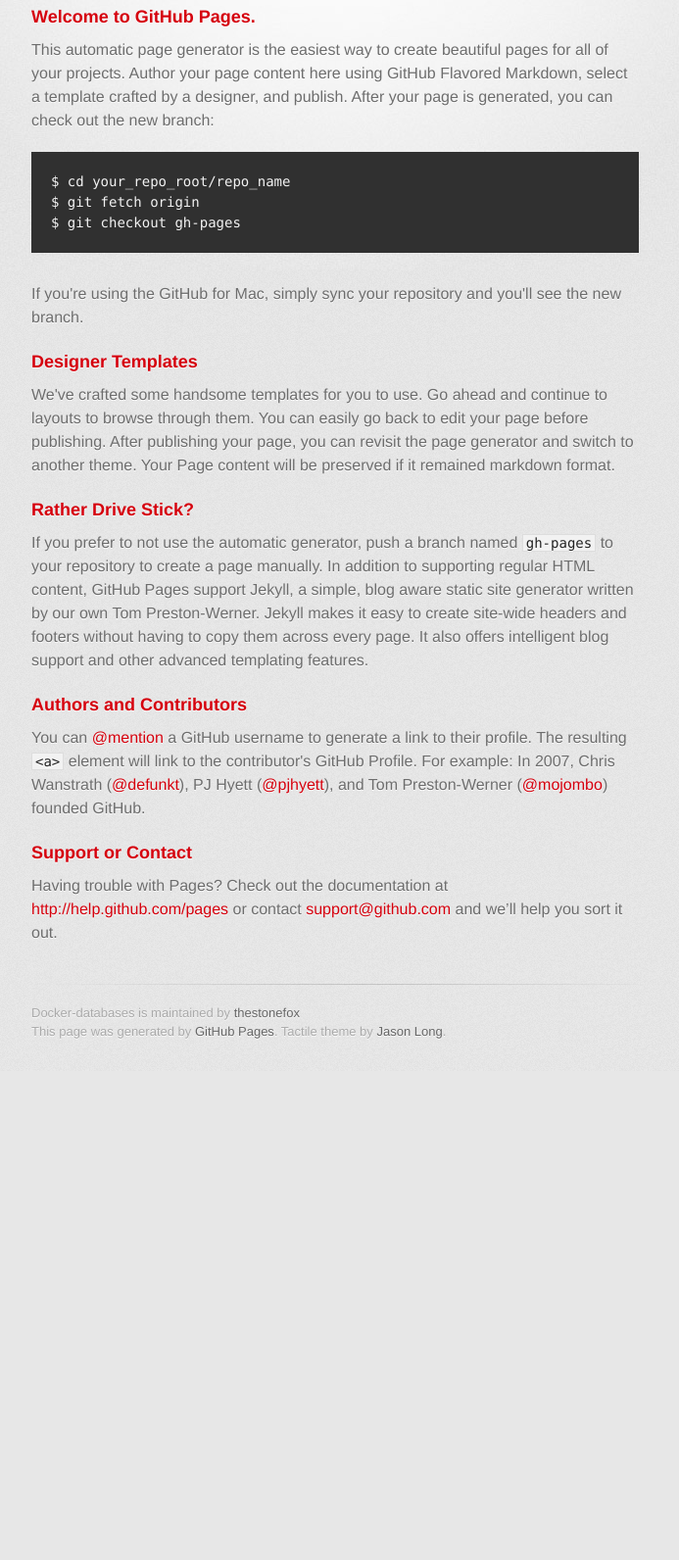
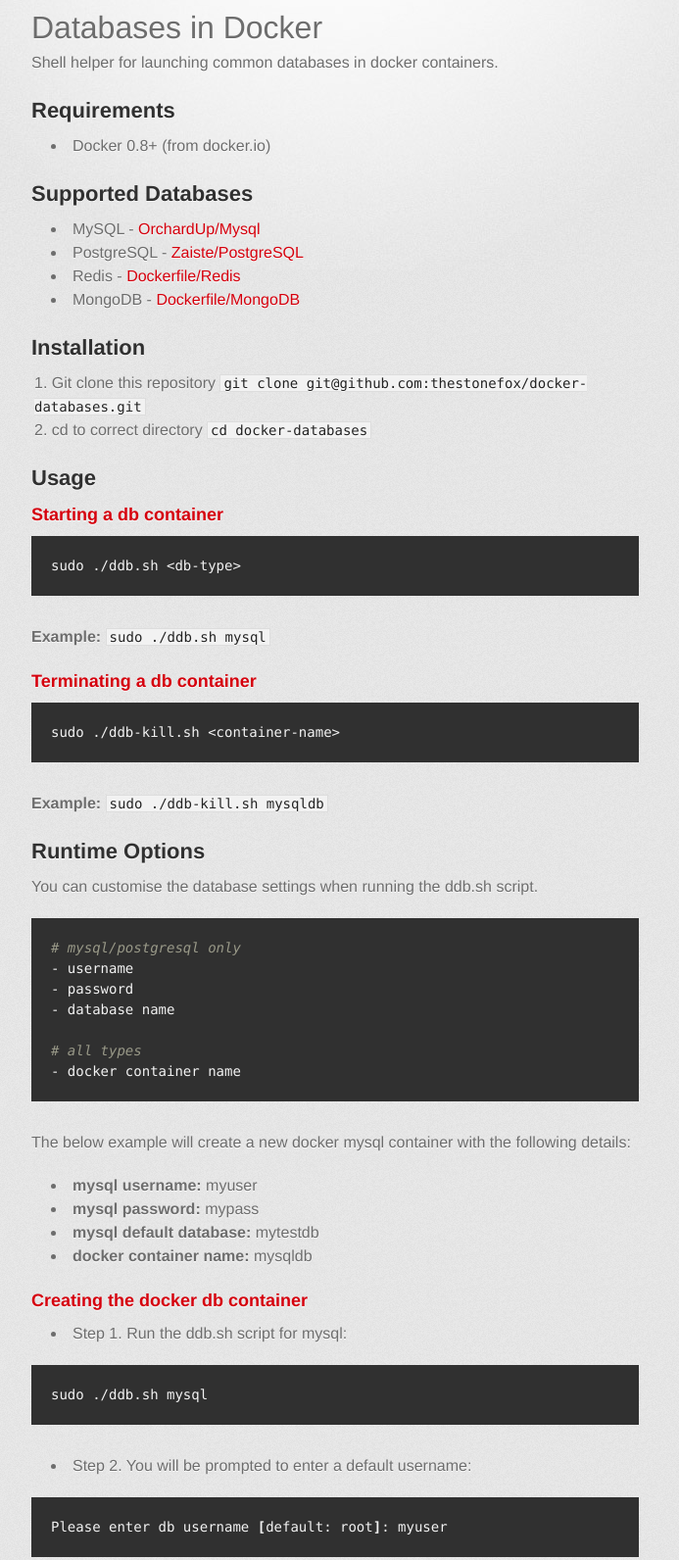
Before and after one commit to thestonefox/docker-databases, a plain HTML site: page index.html in a window 1280 px wide. Shown: the part 298-1890 px from the top of the page at 98% size, without its empty margins (298-991 px from the left). Before the commit the page ends 1391 px from the top, so only its background shows below. Drawn offline with Linux system fonts and the light colour scheme; a web font is replaced by a local one.

```diff
--- a/index.html
+++ b/index.html
@@ -31,37 +31,132 @@
         <hr>
 
         <section id="main_content">
-          <h3>
-<a name="welcome-to-github-pages" class="anchor" href="#welcome-to-github-pages"><span class="octicon octicon-link"></span></a>Welcome to GitHub Pages.</h3>
+          <h1>
+<a name="databases-in-docker" class="anchor" href="#databases-in-docker"><span class="octicon octicon-link"></span></a>Databases in Docker</h1>
 
-<p>This automatic page generator is the easiest way to create beautiful pages for all of your projects. Author your page content here using GitHub Flavored Markdown, select a template crafted by a designer, and publish. After your page is generated, you can check out the new branch:</p>
+<p>Shell helper for launching common databases in docker containers.</p>
 
-<pre><code>$ cd your_repo_root/repo_name
-$ git fetch origin
-$ git checkout gh-pages
-</code></pre>
+<h2>
+<a name="requirements" class="anchor" href="#requirements"><span class="octicon octicon-link"></span></a>Requirements</h2>
 
-<p>If you're using the GitHub for Mac, simply sync your repository and you'll see the new branch.</p>
+<ul>
+<li>Docker 0.8+ (from docker.io)</li>
+</ul><h2>
+<a name="supported-databases" class="anchor" href="#supported-databases"><span class="octicon octicon-link"></span></a>Supported Databases</h2>
+
+<ul>
+<li>MySQL - <a href="https://github.com/orchardup/docker-mysql">OrchardUp/Mysql</a>
+</li>
+<li>PostgreSQL - <a href="https://github.com/zaiste/docker-postgresql">Zaiste/PostgreSQL</a>
+</li>
+<li>Redis - <a href="https://github.com/dockerfile/redis">Dockerfile/Redis</a>
+</li>
+<li>MongoDB - <a href="https://github.com/dockerfile/mongodb">Dockerfile/MongoDB</a>
+</li>
+</ul><h2>
+<a name="installation" class="anchor" href="#installation"><span class="octicon octicon-link"></span></a>Installation</h2>
+
+<ol>
+<li>Git clone this repository <code>git clone git@github.com:thestonefox/docker-databases.git</code>
+</li>
+<li>cd to correct directory <code>cd docker-databases</code>
+</li>
+</ol><h2>
+<a name="usage" class="anchor" href="#usage"><span class="octicon octicon-link"></span></a>Usage</h2>
 
 <h3>
-<a name="designer-templates" class="anchor" href="#designer-templates"><span class="octicon octicon-link"></span></a>Designer Templates</h3>
+<a name="starting-a-db-container" class="anchor" href="#starting-a-db-container"><span class="octicon octicon-link"></span></a>Starting a db container</h3>
 
-<p>We've crafted some handsome templates for you to use. Go ahead and continue to layouts to browse through them. You can easily go back to edit your page before publishing. After publishing your page, you can revisit the page generator and switch to another theme. Your Page content will be preserved if it remained markdown format.</p>
+<div class="highlight highlight-bash"><pre>sudo ./ddb.sh &lt;db-type&gt;
+</pre></div>
+
+<p><strong>Example:</strong> <code>sudo ./ddb.sh mysql</code></p>
 
 <h3>
-<a name="rather-drive-stick" class="anchor" href="#rather-drive-stick"><span class="octicon octicon-link"></span></a>Rather Drive Stick?</h3>
+<a name="terminating-a-db-container" class="anchor" href="#terminating-a-db-container"><span class="octicon octicon-link"></span></a>Terminating a db container</h3>
 
-<p>If you prefer to not use the automatic generator, push a branch named <code>gh-pages</code> to your repository to create a page manually. In addition to supporting regular HTML content, GitHub Pages support Jekyll, a simple, blog aware static site generator written by our own Tom Preston-Werner. Jekyll makes it easy to create site-wide headers and footers without having to copy them across every page. It also offers intelligent blog support and other advanced templating features.</p>
+<div class="highlight highlight-bash"><pre>sudo ./ddb-kill.sh &lt;container-name&gt;
+</pre></div>
+
+<p><strong>Example:</strong> <code>sudo ./ddb-kill.sh mysqldb</code></p>
+
+<h2>
+<a name="runtime-options" class="anchor" href="#runtime-options"><span class="octicon octicon-link"></span></a>Runtime Options</h2>
+
+<p>You can customise the database settings when running the ddb.sh script. </p>
+
+<div class="highlight highlight-bash"><pre><span class="c"># mysql/postgresql only</span>
+- username
+- password
+- database name
+
+<span class="c"># all types</span>
+- docker container name
+</pre></div>
+
+<p>The below example will create a new docker mysql container with the following details:</p>
+
+<ul>
+<li>
+<strong>mysql username:</strong> myuser</li>
+<li>
+<strong>mysql password:</strong> mypass</li>
+<li>
+<strong>mysql default database:</strong> mytestdb</li>
+<li>
+<strong>docker container name:</strong> mysqldb</li>
+</ul><h3>
+<a name="creating-the-docker-db-container" class="anchor" href="#creating-the-docker-db-container"><span class="octicon octicon-link"></span></a>Creating the docker db container</h3>
+
+<ul>
+<li>Step 1. Run the ddb.sh script for mysql: </li>
+</ul><div class="highlight highlight-bash"><pre>sudo ./ddb.sh mysql
+</pre></div>
+
+<ul>
+<li>Step 2. You will be prompted to enter a default username:</li>
+</ul><div class="highlight highlight-bash"><pre>Please enter db username <span class="o">[</span>default: root<span class="o">]</span>: myuser
+</pre></div>
+
+<ul>
+<li>Step 3. You will be prompted to enter a default password:</li>
+</ul><div class="highlight highlight-bash"><pre>Please enter db password <span class="o">[</span>default: password<span class="o">]</span>: mypass
+</pre></div>
+
+<ul>
+<li>Step 4. You will be prompted to enter a default database schema name:</li>
+</ul><div class="highlight highlight-bash"><pre>Please enter db name <span class="o">[</span>default: <span class="nb">test</span><span class="o">]</span>: mytestdb
+</pre></div>
+
+<ul>
+<li>Step 5. You will be prompted to enter a docker container name:</li>
+</ul><div class="highlight highlight-bash"><pre>Please enter docker container name <span class="o">[</span>default: mysql<span class="o">]</span>: mysqldb
+</pre></div>
+
+<ul>
+<li>Step 6. When the above details have been entered, the docker container will pull and run and return the container ID</li>
+<li>Step 7. Run <code>sudo docker ps</code> to list the running docker containers</li>
+</ul><div class="highlight highlight-bash"><pre>CONTAINER ID        IMAGE                        COMMAND               CREATED             STATUS              PORTS                                        NAMES
+9f7c38765cd2        orchardup/mysql:latest       /usr/local/bin/run    <span class="m">3</span> seconds ago       Up <span class="m">2</span> seconds        0.0.0.0:3306-&gt;3306/tcp                       mysqldb
+</pre></div>
+
+<p>You should now see your running docker mysql container with the name "mysqldb" with the default mysql port (3306) already mapped through to the container.</p>
 
 <h3>
-<a name="authors-and-contributors" class="anchor" href="#authors-and-contributors"><span class="octicon octicon-link"></span></a>Authors and Contributors</h3>
+<a name="terminating-the-container" class="anchor" href="#terminating-the-container"><span class="octicon octicon-link"></span></a>Terminating the container</h3>
 
-<p>You can <a href="https://github.com/blog/821" class="user-mention">@mention</a> a GitHub username to generate a link to their profile. The resulting <code>&lt;a&gt;</code> element will link to the contributor's GitHub Profile. For example: In 2007, Chris Wanstrath (<a href="https://github.com/defunkt" class="user-mention">@defunkt</a>), PJ Hyett (<a href="https://github.com/pjhyett" class="user-mention">@pjhyett</a>), and Tom Preston-Werner (<a href="https://github.com/mojombo" class="user-mention">@mojombo</a>) founded GitHub.</p>
+<ul>
+<li>Step 1. Run the ddb-kill.sh script passing in the container name to terminate</li>
+</ul><div class="highlight highlight-bash"><pre>sudo ./ddb-kill.sh mysqldb
+</pre></div>
 
-<h3>
-<a name="support-or-contact" class="anchor" href="#support-or-contact"><span class="octicon octicon-link"></span></a>Support or Contact</h3>
+<ul>
+<li>Step 2. The container will be stopped and then deleted</li>
+<li>Step 3. Run <code>sudo docker ps</code> to list the running docker containers</li>
+</ul><div class="highlight highlight-bash"><pre>CONTAINER ID        IMAGE                        COMMAND               CREATED             STATUS              PORTS                                        NAMES
+</pre></div>
 
-<p>Having trouble with Pages? Check out the documentation at <a href="http://help.github.com/pages">http://help.github.com/pages</a> or contact <a href="mailto:support@github.com">support@github.com</a> and we’ll help you sort it out.</p>
+<p>You should now see your docker database container has been removed from the containers list.</p>
         </section>
 
         <footer>
```
Also changed, not shown: params.json (+1 -1 lines).
